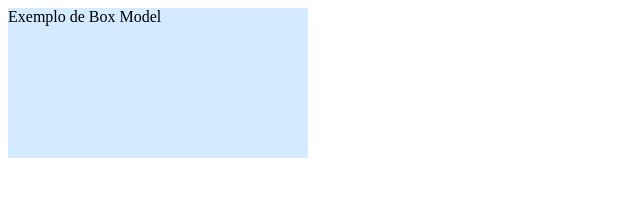
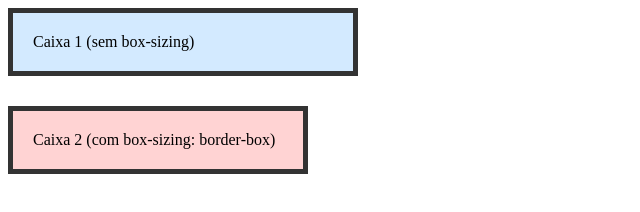
Before and after one commit to Fpadilha3/ListadeExerciciosBoxModel, a plain HTML site: page exercicio1/index.html in a window 1280 px wide. Shown: the whole page, without its empty margins (0-640 px from the left). Drawn offline with Linux system fonts and the light colour scheme.

Commit message:
ad exercicio 1 ao 6

```diff
--- a/exercicio1/index.html
+++ b/exercicio1/index.html
@@ -1,19 +1,33 @@
 <!DOCTYPE html>
 <html lang="pt-br">
 <head>
-    <meta charset="UTF-8">
-    <title>Exemplo de Box Model</title>
-    <style>
-        .caixa {
-            width: 300px;         /* largura da div */
-            height: 150px;        /* altura da div */
-            background-color: #d3eaff; /* cor de fundo azul clara */
-        }
-    </style>
+  <meta charset="UTF-8">
+  <title>Exercício 6 – box-sizing</title>
+  <style>
+    .caixa {
+      width: 300px;
+      padding: 20px;
+      border: 5px solid #333;
+      background-color: #d3eaff;
+      margin-bottom: 30px;
+    }
+
+    .caixa-box {
+      width: 300px;
+      padding: 20px;
+      border: 5px solid #333;
+      background-color: #ffd3d3;
+      box-sizing: border-box; /* AQUI está a diferença */
+    }
+  </style>
 </head>
 <body>
 
-    <div class="caixa">Exemplo de Box Model</div>
+  <!-- Caixa sem box-sizing: border-box -->
+  <div class="caixa">Caixa 1 (sem box-sizing)</div>
+
+  <!-- Caixa com box-sizing: border-box -->
+  <div class="caixa-box">Caixa 2 (com box-sizing: border-box)</div>
 
 </body>
 </html>
```
